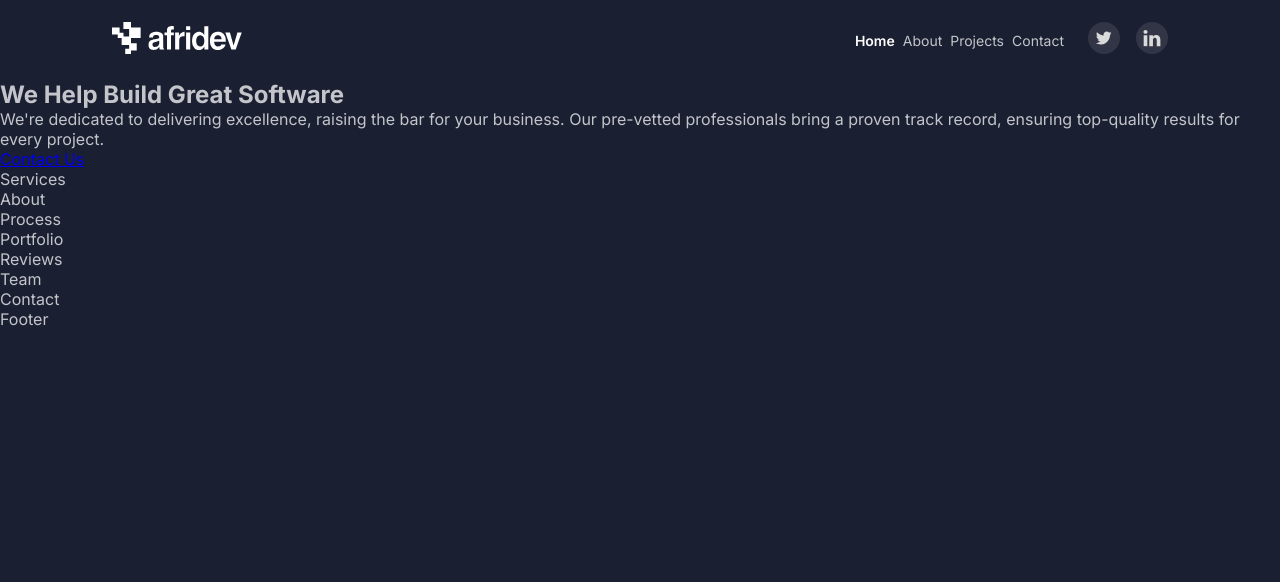
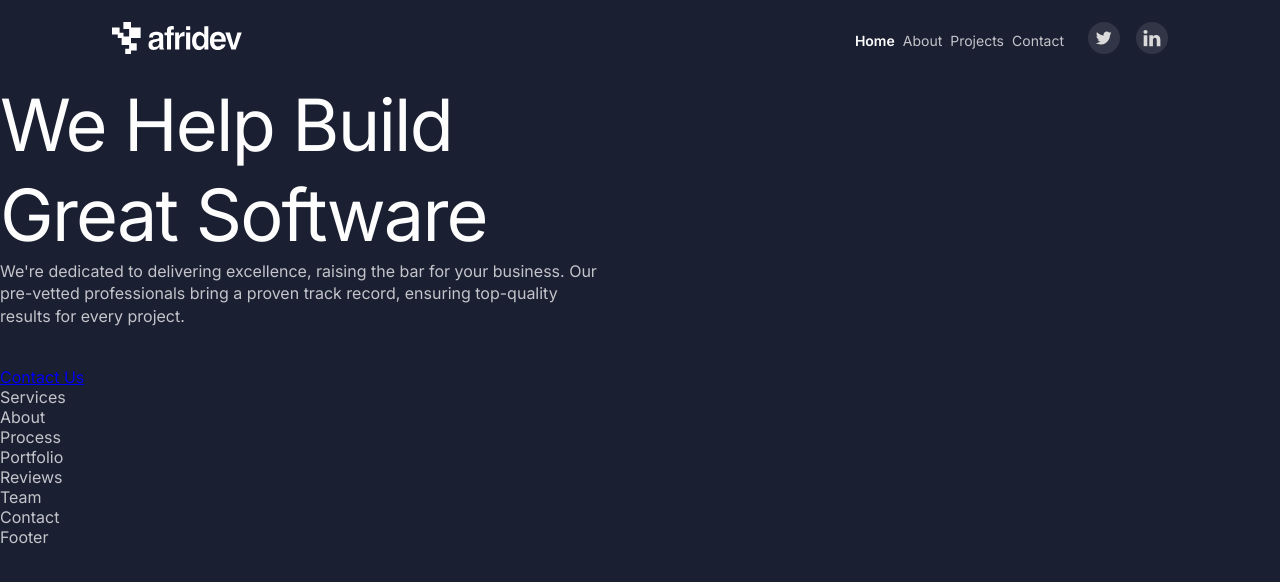
Before and after one commit to Kess4obehi/afridev-site, a React (Vite) app: page / in a window 1280 px wide. Shown: the top 582 px of the page. Built offline with nearby package versions, Linux system fonts and the light colour scheme.

Commit message:
Added the correct gaps and spacings

```diff
--- /dev/null
+++ b/src/components/Hero.css
@@ -0,0 +1,25 @@
+.hero-content {
+    display: flex;
+    gap: 40px;
+    max-width: 604px;
+    flex-direction: column;
+}
+
+.hero h1 {
+    font-weight: 400;
+    font-size: 72px;
+    line-height: 1.25;
+    letter-spacing: -1.8px;
+    color: var(--color-heading);
+}
+
+.hero p {
+    font-weight: 400;
+    font-size: 20;
+    line-height: 1.4;
+    color: var(--color-text);
+}
+
+.header {
+    gap: 20px;
+}
--- a/src/components/Hero.jsx
+++ b/src/components/Hero.jsx
@@ -1,9 +1,13 @@
+import './Hero.css'
+
 function Hero() {
     return (
         <section className="hero">
             <div className="hero-content">
-                <h1>We Help Build Great Software</h1>
-                <p>We're dedicated to delivering excellence, raising the bar for your business. Our pre-vetted professionals bring a proven track record, ensuring top-quality results for every project.</p>
+                <div className="header">
+                    <h1>We Help Build Great Software</h1>
+                    <p>We're dedicated to delivering excellence, raising the bar for your business. Our pre-vetted professionals bring a proven track record, ensuring top-quality results for every project.</p>
+                </div>
                 <a className="btn" href="#contact">
                     Contact Us
                 </a>
--- a/src/components/Navbar.css
+++ b/src/components/Navbar.css
@@ -38,7 +38,6 @@
 
 .navbar-links a:hover {
     color: var(--color-heading);
-    font-weight: 700;
 }
 
 .navbar-social {
```
